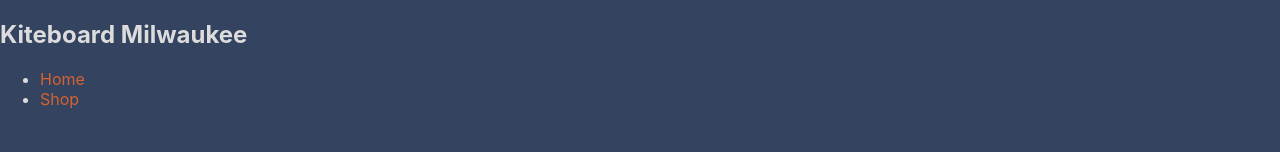
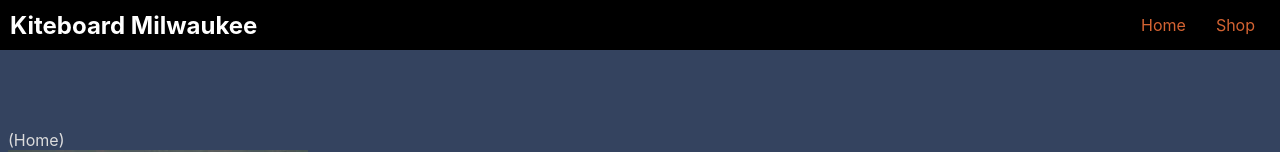
Before and after one commit to albenchris/kiteboard-milwaukee, a Next.js app: page / in a window 1280 px wide. Shown: the top 152 px of the page. Built offline with nearby package versions, Linux system fonts and the light colour scheme.

Commit message:
a little style for the Nav bar

```diff
--- a/components/Nav.js
+++ b/components/Nav.js
@@ -1,8 +1,9 @@
 import Link from 'next/link';
+import navStyles from '../styles/Nav.module.css';
 
 const Nav = () => {
     return (
-        <nav>
+        <nav className={navStyles.nav}>
             <div className='logo'>
                 <h1>Kiteboard Milwaukee</h1>
             </div>
--- /dev/null
+++ b/styles/Nav.module.css
@@ -0,0 +1,20 @@
+.nav {
+    height: 50px;
+    padding: 10px;
+    background-color: #000;
+    color: #fff;
+    display: flex;
+    align-items: center;
+    justify-content: space-between;
+}
+
+.nav ul {
+    display: flex;
+    justify-content: center;
+    align-items: center;
+    list-style: none;
+}
+
+.nav ul li a {
+    margin: 5px 15px;
+}
```
